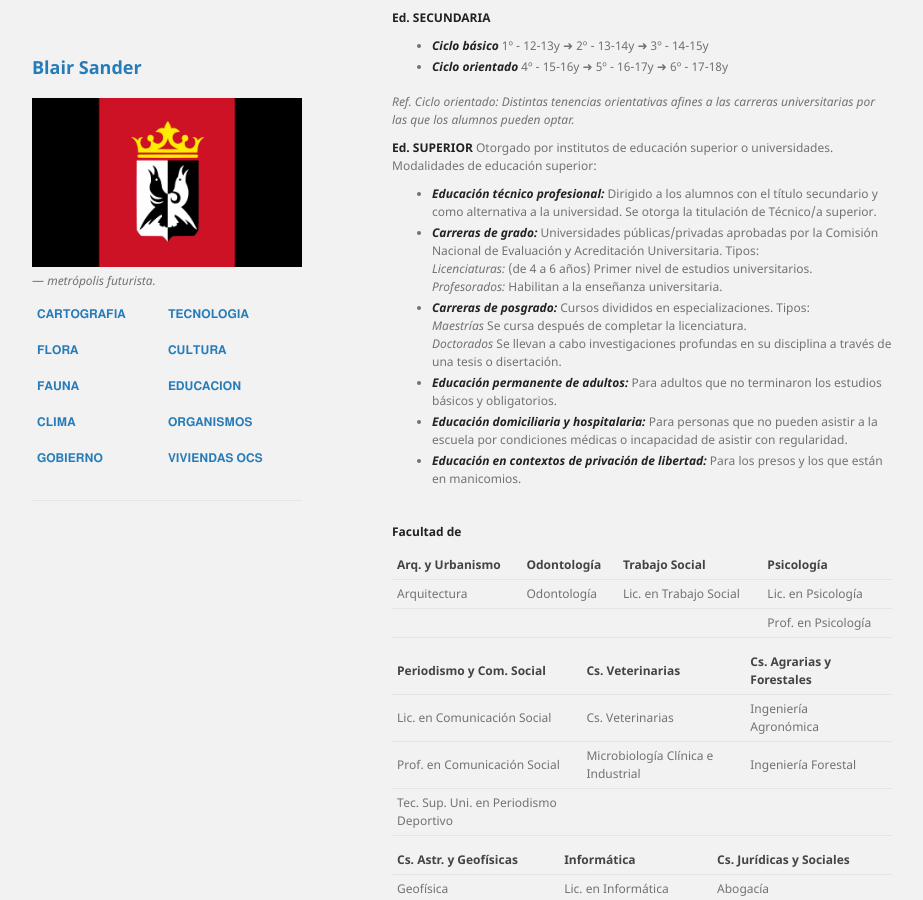
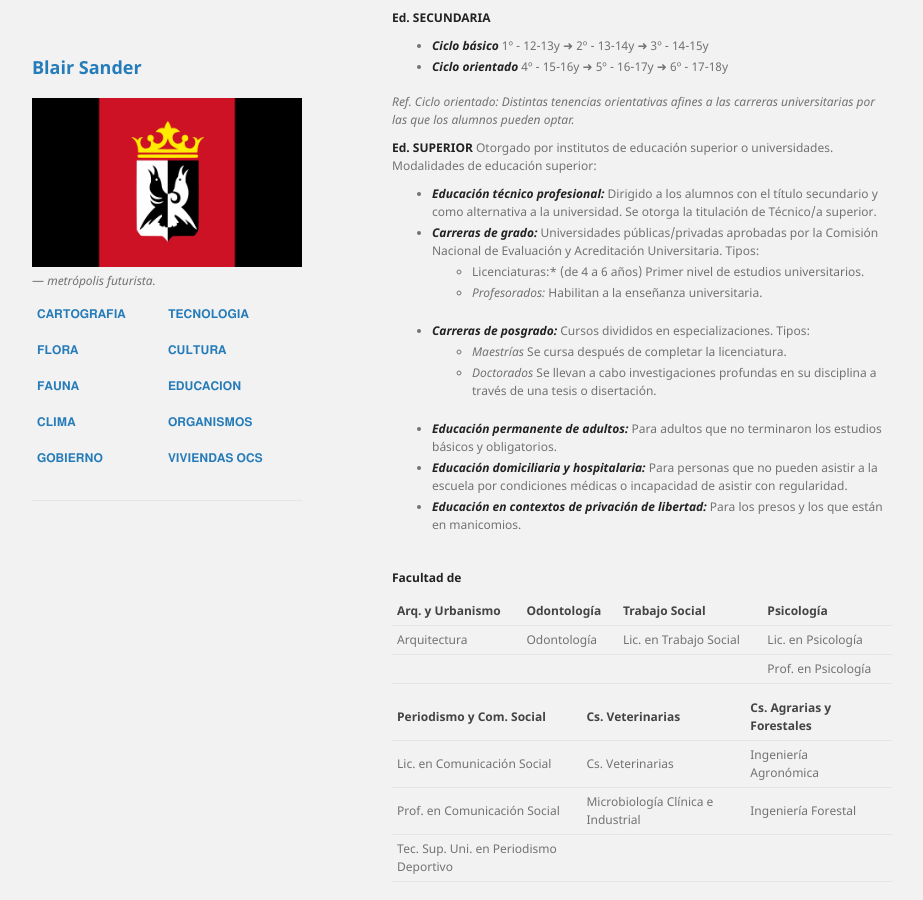
Before and after one commit to BlairSander/ciudad, a Jekyll site: the page built from educacion.md, in a window 1280 px wide and 900 px high, scrolled down 489 px. Shown: the whole window, without its empty margins (178-1101 px from the left). Built offline with Jekyll 4.4.1, drawn with Linux system fonts in a browser that asks for light colours; our own code applies the rules of GitHub Pages for plain Markdown files.

```diff
--- a/educacion.md
+++ b/educacion.md
@@ -32,8 +32,12 @@ Tienen un sistema educativo diferente al de los humanos.
 
 **Ed. SUPERIOR** Otorgado por institutos de educación superior o universidades. Modalidades de educación superior:
 * ***Educación técnico profesional:*** Dirigido a los alumnos con el título secundario y como alternativa a la universidad. Se otorga la titulación de Técnico/a superior.
-* ***Carreras de grado:*** Universidades públicas/privadas aprobadas por la Comisión Nacional de Evaluación y Acreditación Universitaria. Tipos:<br>*Licenciaturas:* (de 4 a 6 años) Primer nivel de estudios universitarios. <br>*Profesorados:* Habilitan a la enseñanza universitaria.
-* ***Carreras de posgrado:*** Cursos divididos en especializaciones. Tipos: <br>*Maestrías* Se cursa después de completar la licenciatura. <br>*Doctorados* Se llevan a cabo investigaciones profundas en su disciplina a través de una tesis o disertación.
+* ***Carreras de grado:*** Universidades públicas/privadas aprobadas por la Comisión Nacional de Evaluación y Acreditación Universitaria. Tipos:
+  * Licenciaturas:* (de 4 a 6 años) Primer nivel de estudios universitarios.
+  * *Profesorados:* Habilitan a la enseñanza universitaria.
+* ***Carreras de posgrado:*** Cursos divididos en especializaciones. Tipos:
+  * *Maestrías* Se cursa después de completar la licenciatura.
+  * *Doctorados* Se llevan a cabo investigaciones profundas en su disciplina a través de una tesis o disertación.
 * ***Educación permanente de adultos:*** Para adultos que no terminaron los estudios básicos y obligatorios.
 * ***Educación domiciliaria y hospitalaria:*** Para personas que no pueden asistir a la escuela por condiciones médicas o incapacidad de asistir con regularidad.
 * ***Educación en contextos de privación de libertad:*** Para los presos y los que están en manicomios.
```
